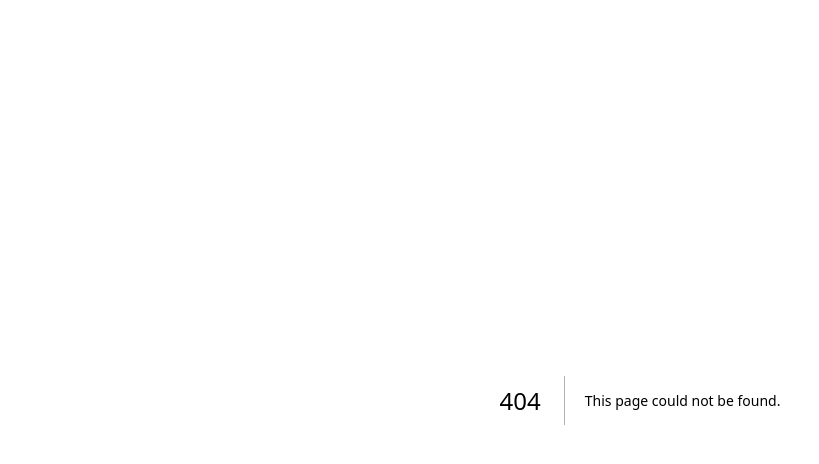
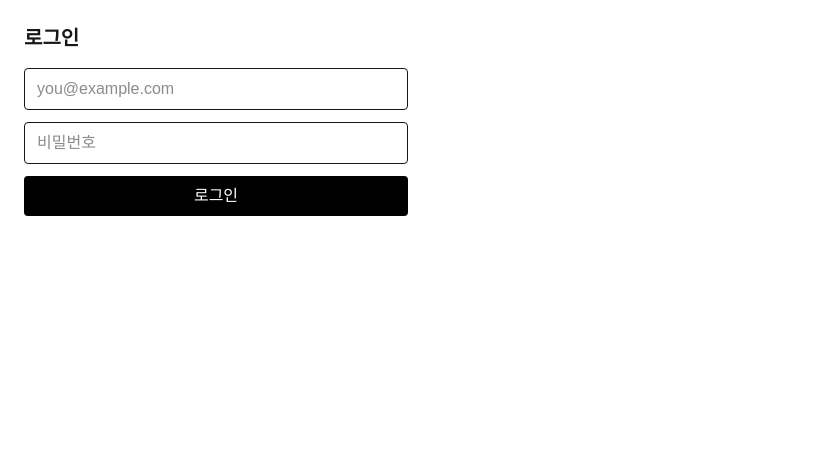
Before and after one commit to 1anminJ/OhangFit, a Next.js app in the folder frontend/: page /login in a window 1280 px wide. Before the commit this address had no page. Shown: the top 464 px of the page, without its empty margins (0-819 px from the left). Built offline with nearby package versions, Linux system fonts and the light colour scheme; no server answers.

Commit message:
feat: 매직링크 리다이렉트/로그인 화면 구현

```diff
--- /dev/null
+++ b/frontend/src/app/login/page.tsx
@@ -0,0 +1,59 @@
+"use client";
+
+import { useState, FormEvent } from "react";
+import { useRouter } from "next/navigation";
+import { login } from "@/lib/api";
+
+export default function LoginPage() {
+  const router = useRouter();
+  const [email, setEmail] = useState("");
+  const [password, setPassword] = useState("");
+  const [error, setError] = useState<string | null>(null);
+  const [submitting, setSubmitting] = useState(false);
+
+  async function handleSubmit(event: FormEvent<HTMLFormElement>) {
+    event.preventDefault();
+    setError(null);
+    setSubmitting(true);
+    try {
+      const result = await login(email, password);
+      router.push(`/onboarding/${result.profile_id}`);
+    } catch (err) {
+      setError(err instanceof Error ? err.message : "로그인에 실패했습니다.");
+    } finally {
+      setSubmitting(false);
+    }
+  }
+
+  return (
+    <main className="p-6">
+      <h1 className="text-xl font-bold mb-4">로그인</h1>
+      <form onSubmit={handleSubmit} className="flex flex-col gap-3 max-w-sm">
+        <input
+          type="email"
+          required
+          placeholder="you@example.com"
+          value={email}
+          onChange={(e) => setEmail(e.target.value)}
+          className="border rounded px-3 py-2"
+        />
+        <input
+          type="password"
+          required
+          placeholder="비밀번호"
+          value={password}
+          onChange={(e) => setPassword(e.target.value)}
+          className="border rounded px-3 py-2"
+        />
+        {error && <p className="text-red-600 text-sm">{error}</p>}
+        <button
+          type="submit"
+          disabled={submitting}
+          className="bg-black text-white rounded px-4 py-2 disabled:opacity-50"
+        >
+          {submitting ? "처리 중..." : "로그인"}
+        </button>
+      </form>
+    </main>
+  );
+}
--- /dev/null
+++ b/frontend/src/app/magic-link/[token]/page.tsx
@@ -0,0 +1,22 @@
+"use client";
+
+import { useEffect, useState } from "react";
+import { useParams, useRouter } from "next/navigation";
+import { getProfileIdByToken } from "@/lib/api";
+
+export default function MagicLinkPage() {
+  const params = useParams<{ token: string }>();
+  const router = useRouter();
+  const [error, setError] = useState<string | null>(null);
+
+  useEffect(() => {
+    getProfileIdByToken(params.token)
+      .then((result) => router.replace(`/onboarding/${result.profile_id}`))
+      .catch((err) =>
+        setError(err instanceof Error ? err.message : "유효하지 않은 링크입니다.")
+      );
+  }, [params.token, router]);
+
+  if (error) return <main className="p-6 text-red-600">{error}</main>;
+  return <main className="p-6">이동 중...</main>;
+}
```
